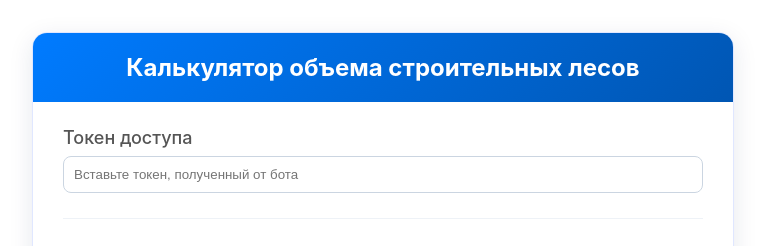
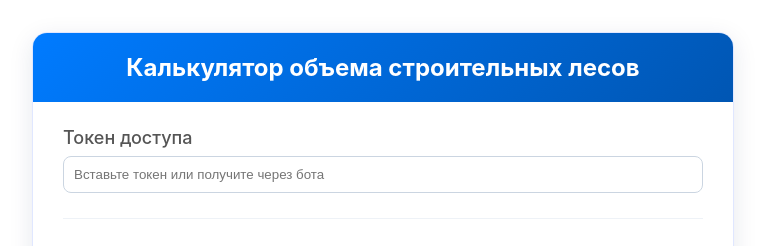
Before and after one commit to palolenin-cloud/smetnoe-frontend, a React (Create React App) app: page / in a window 1280 px wide. Shown: the top 246 px of the page, without its empty margins (257-1022 px from the left). Built offline with nearby package versions, Linux system fonts and the light colour scheme.

Commit message:
feat: Добавлено сохранение токена в localStorage

```diff
--- a/src/ScaffoldingCalculator.jsx
+++ b/src/ScaffoldingCalculator.jsx
@@ -3,6 +3,7 @@ import React, { useState, useEffect } from 'react';
 
 // --- Стили ---
 const styles = `
+  /* ... стили без изменений ... */
   .scaffolding-calculator { font-family: -apple-system, BlinkMacSystemFont, "Segoe UI", Roboto, Helvetica, Arial, sans-serif; max-width: 700px; margin: 2rem auto; border-radius: 15px; overflow: hidden; box-shadow: 0 6px 25px rgba(0, 43, 85, 0.1); border: 1px solid #e0e7ff; background-color: #ffffff; }
   .calc-header { background: linear-gradient(135deg, #007bff 0%, #0056b3 100%); color: #fff; padding: 20px 25px; text-align: center; }
   .calc-header h2 { margin: 0; font-size: 24px; }
@@ -38,12 +39,21 @@ function ScaffoldingCalculator() {
     height: '', length: '', roomWidth: '',
     roomLength: '', scaffoldWidth: '', wallsLength: ''
   });
-  const [token, setToken] = useState('');
+
+  // === ИЗМЕНЕНИЕ №1: Инициализируем токен из "сейфа" (localStorage) ===
+  const [token, setToken] = useState(localStorage.getItem('smetnoeUserToken') || '');
+
   const [result, setResult] = useState(null);
   const [error, setError] = useState('');
   const [loading, setLoading] = useState(false);
   const [accordionOpen, setAccordionOpen] = useState(false);
 
+  // === ИЗМЕНЕНИЕ №2: Новый "наблюдатель", который сохраняет токен в "сейф" при каждом его изменении ===
+  useEffect(() => {
+    localStorage.setItem('smetnoeUserToken', token);
+  }, [token]);
+
+  // Этот useEffect остается без изменений, он по-прежнему получает токен из URL
   useEffect(() => {
     const urlParams = new URLSearchParams(window.location.search);
     const tokenFromUrl = urlParams.get('token');
@@ -53,6 +63,7 @@ function ScaffoldingCalculator() {
     }
   }, []);
 
+  // Этот useEffect для получения токена после "оплаты" тоже работает как надо
   useEffect(() => {
     const urlParams = new URLSearchParams(window.location.search);
     const userId = urlParams.get('userId');
@@ -66,8 +77,8 @@ function ScaffoldingCalculator() {
                 const data = await response.json();
 
                 if (data.success && data.token) {
-                    setToken(data.token);
-                    alert(`Ваш токен доступа: ${data.token}\n\nОн скопирован в поле ввода. Теперь вы можете делать расчеты.`);
+                    setToken(data.token); // Эта команда теперь автоматически вызовет сохранение в "сейф"!
+                    alert(`Ваш токен доступа: ${data.token}\n\nОн сохранен в браузере и будет использоваться автоматически.`);
                     window.history.replaceState({}, document.title, window.location.pathname.replace('/payment-success', ''));
                 } else {
                   alert(data.message || 'Произошла ошибка при получении токена.');
@@ -163,7 +174,7 @@ function ScaffoldingCalculator() {
                     type="text"
                     value={token}
                     onChange={(e) => setToken(e.target.value)}
-                    placeholder="Вставьте токен, полученный от бота"
+                    placeholder="Вставьте токен или получите через бота"
                     style={{width: '100%', padding: '10px', boxSizing: 'border-box', borderRadius: '8px', border: '1px solid #cbd5e1'}}
                 />
             </div>
```
